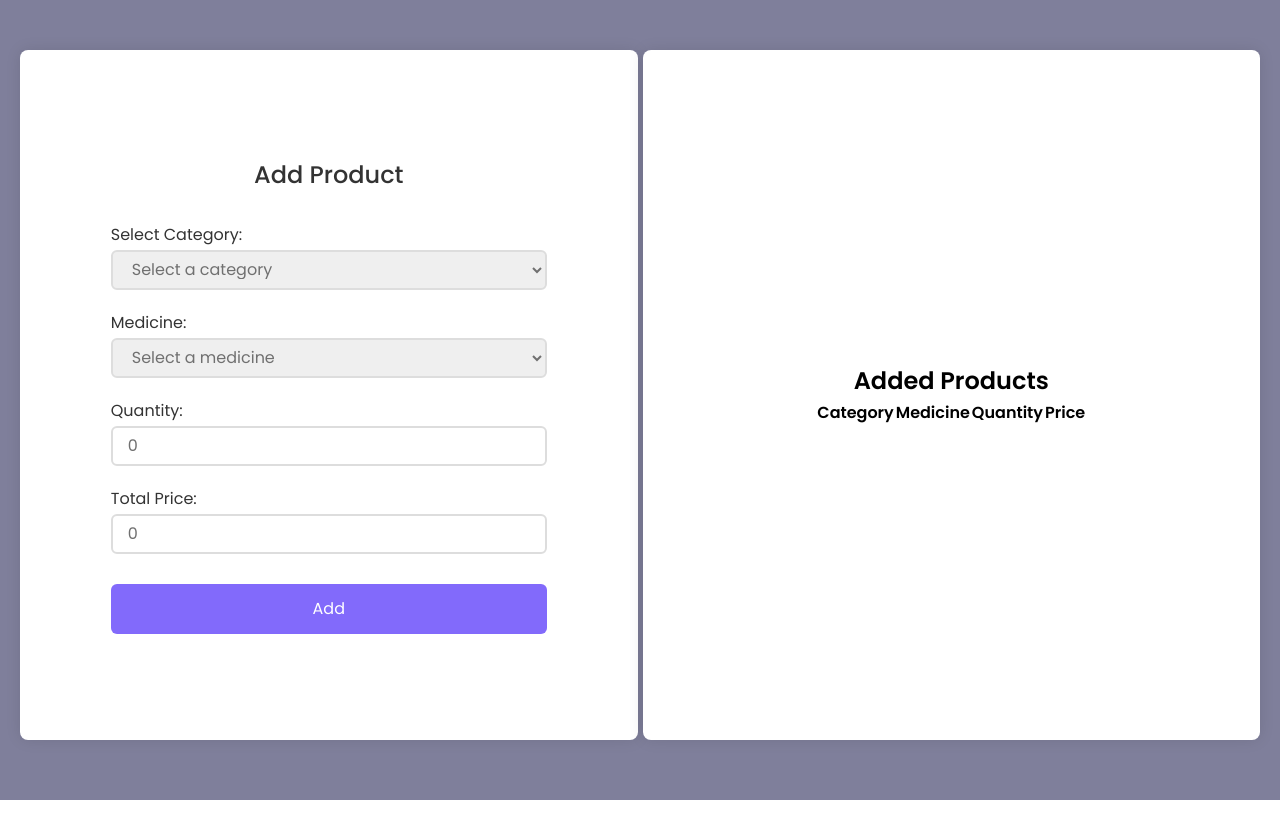
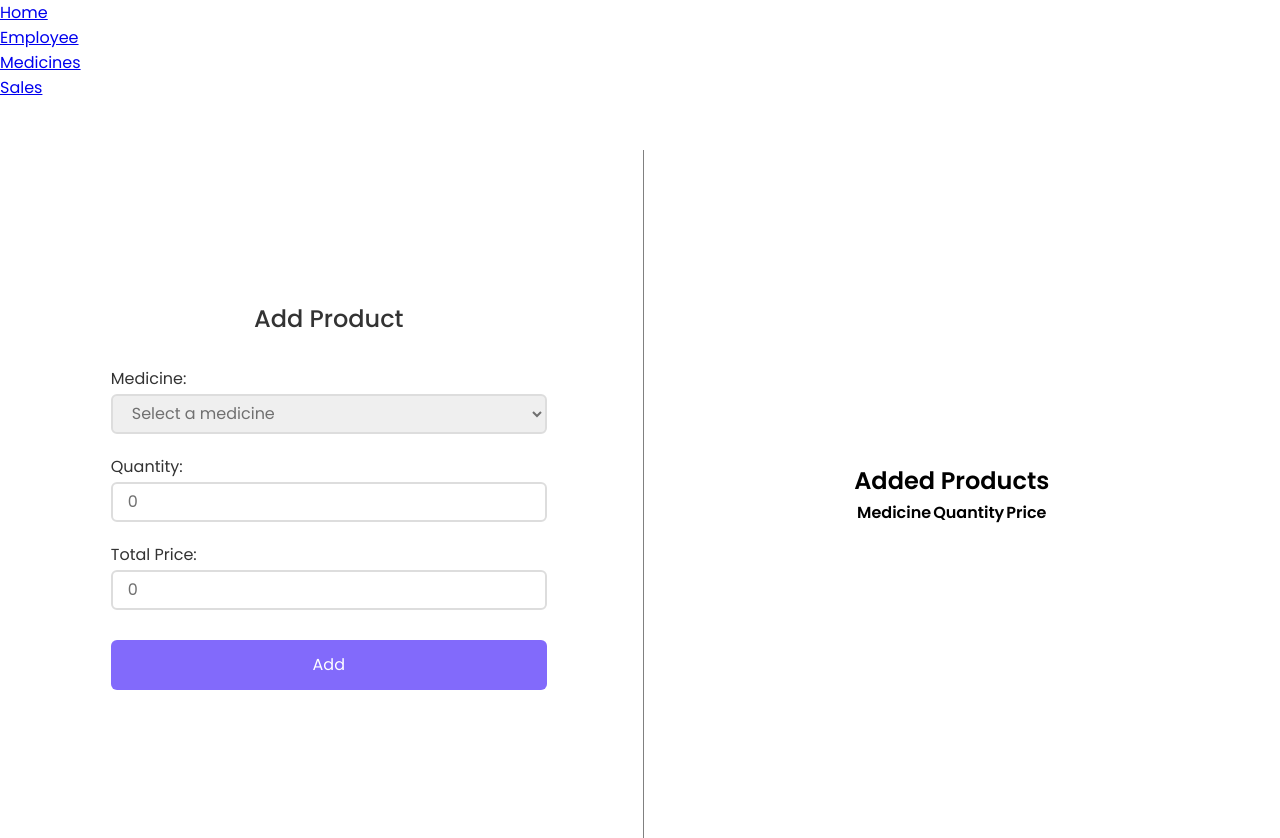
Before and after one commit to RahifulIslam/drug-store-management-Clint, a React (Vite) app: page /sales in a window 1280 px wide. Shown: the top 838 px of the page. Before the commit the page ends 800 px from the top, so only its background shows below. Built offline with nearby package versions, Linux system fonts and the light colour scheme.

Commit message:
add sidebar

```diff
--- a/package.json
+++ b/package.json
@@ -18,7 +18,8 @@
     "formik": "^2.4.2",
     "react": "^18.2.0",
     "react-dom": "^18.2.0",
-    "react-icons": "^4.10.1",
+    "react-icons": "^4.11.0",
+    "recharts": "^2.8.0",
     "yup": "^1.2.0"
   },
   "devDependencies": {
--- a/src/App.css
+++ b/src/App.css
@@ -7,3 +7,13 @@
   padding: 0;
   box-sizing: border-box;
 }
+
+.grid-container {
+  display: grid;
+  grid-template-columns: 260px 1fr 1fr 1fr;
+  grid-template-rows: 0.2fr 3fr;
+  grid-template-areas:
+    'sidebar header header header'
+    'sidebar main main main';
+  height: 100vh;
+}
--- a/src/App.jsx
+++ b/src/App.jsx
@@ -2,18 +2,32 @@ import './App.css'
 import SignUpPage from './components/SignUpPage';
 import SignInPage from './components/SignInPage';
 import { BrowserRouter as Router, Routes, Route } from 'react-router-dom';
-import Sidebar from './components/SideBarPage'
 import Home from './components/Home';
 import Users from './components/Users';
 import Medicines from './components/Medicines';
 import Sales from './components/Sales/Sales';
+import { useState } from 'react';
+import Header from './Header';
+import Sidebar from './Sidebar';
 
 
 function App() {
+  const [sidebarOpen, setSidebarOpen] = useState(false);
+  const openSidebar =()=> {
+    setSidebarOpen(true);
+  }
+  const closeSidebar =()=> {
+    setSidebarOpen(false);
+  }
 
   return (
-    <Router>
-      <Routes>
+
+     <Router>
+      <div className='app-container'>
+        {/* <Header/> */}
+        <Sidebar/>
+        <div className="main-content">
+        <Routes>
         <Route path="/" element={<SignInPage />} />
         <Route path="signup" element={<SignUpPage />} />
         <Route path="sidebar" element={<Sidebar />} />
@@ -22,6 +36,9 @@ function App() {
         <Route path="medicines" element={<Medicines />} />
         <Route path="sales" element={<Sales />} />
       </Routes>
+        </div>
+      </div>
+      {/* <SidebarPage/> */}
     </Router>
   )
 }
--- /dev/null
+++ b/src/Header.jsx
@@ -0,0 +1,14 @@
+import React from 'react';
+import { BiHomeAlt } from 'react-icons/bi';
+
+const Header = () => {
+  return (
+    <header className='header'>
+    <div>
+
+    </div>
+  </header>
+  )
+}
+
+export default Header
--- /dev/null
+++ b/src/Sidebar.jsx
@@ -0,0 +1,26 @@
+// Sidebar.js
+import React from "react";
+import { Link } from "react-router-dom";
+
+const Sidebar = () => {
+  return (
+    <div className="sidebar">
+      <ul>
+        <li>
+          <Link to="/home">Home</Link>
+        </li>
+        <li>
+          <Link to="/users">Employee</Link>
+        </li>
+        <li>
+          <Link to="/medicines">Medicines</Link>
+        </li>
+        <li>
+          <Link to="/sales">Sales</Link>
+        </li>
+      </ul>
+    </div>
+  );
+};
+
+export default Sidebar;
--- /dev/null
+++ b/src/components/Context/CreateContext.jsx
@@ -0,0 +1,2 @@
+import React from "react";
+export const UserContext = React.createContext([]);
--- a/src/components/Sales/Sales.jsx
+++ b/src/components/Sales/Sales.jsx
@@ -1,16 +1,18 @@
-import React, { useState } from "react";
+import React, { useState, useContext } from "react";
+import { UserContext } from "../Context/CreateContext";
 import "../../styles/sales/sales.css";
 const Sales = () => {
+  console.log("Data from the user context", UserContext);
+  const medicinesList = useContext(UserContext);
+  console.log("Medicines are:", medicinesList);
   const [product, setProduct] = useState({
-    category: "",
     medicine: "",
     quantity: 0,
     price: 0,
   });
 
-  const [products, setProducts] = useState([]);
+  const [products, setProducts] = useState({});
 
-  const categories = ["Category 1", "Category 2", "Category 3"];
   const medicines = ["Medicine A", "Medicine B", "Medicine C"];
 
   const handleInputChange = (e) => {
@@ -22,15 +24,9 @@ const Sales = () => {
   };
 
   const handleAddProduct = () => {
-    if (
-      product.category &&
-      product.medicine &&
-      product.quantity > 0 &&
-      product.price > 0
-    ) {
+    if (product.medicine && product.quantity > 0 && product.price > 0) {
       setProducts([...products, product]);
       setProduct({
-        category: "",
         medicine: "",
         quantity: 0,
         price: 0,
@@ -44,32 +40,14 @@ const Sales = () => {
         <header>Add Product</header>
         <form action="#" className="form">
           <div className="input-box">
-            <label>Select Category:</label>
-            <select
-              name="category"
-              value={product.category}
-              onChange={handleInputChange}
-            >
-              <option value="">Select a category</option>
-              {categories.map((category, index) => (
-                <option key={index} value={category}>
-                  {category}
-                </option>
-              ))}
-              ;
-            </select>
-          </div>
-
-          <div className="input-box">
             <label>Medicine:</label>
             <select name="medicine" value={product.medicine}>
               <option value="">Select a medicine</option>
-              {medicines.map((medicine, index) => {
+              {medicines.map((medicine, index) => (
                 <option key={index} value={medicine}>
                   {medicine}
-                </option>;
-              })}
-              ;
+                </option>
+              ))}
             </select>
           </div>
 
@@ -101,21 +79,19 @@ const Sales = () => {
         <table>
           <thead>
             <tr>
-              <th>Category</th>
               <th>Medicine</th>
               <th>Quantity</th>
               <th>Price</th>
             </tr>
           </thead>
           <tbody>
-            {products.map((product, index) => (
+            {/* {products.map((product, index) => (
               <tr key={index}>
-                <td>{product.category}</td>
                 <td>{product.medicine}</td>
                 <td>{product.quantity}</td>
                 <td>{product.price}</td>
               </tr>
-            ))}
+            ))} */}
           </tbody>
         </table>
       </div>
--- a/src/components/medicineTable.jsx
+++ b/src/components/medicineTable.jsx
@@ -5,6 +5,7 @@ import Menu from "@mui/material/Menu";
 import MenuItem from "@mui/material/MenuItem";
 import AddMedicineQuantityModal from "./AddMedicineQuantityModal";
 import UpdateMedicineModal from "./UpdateMedicineModal";
+import { UserContext } from "./Context/CreateContext";
 
 import {
   Table,
@@ -130,7 +131,7 @@ const MedicineTable = ({addValue}) => {
   };
 
   return (
-    <div>
+    <UserContext.Provider value={medicines}>
       <Paper sx={{ width: "100%", overflow: "hidden" }}>
         <TableContainer sx={{ maxHeight: 440 }}>
           <Table stickyHeader aria-label="sticky table">
@@ -220,7 +221,7 @@ const MedicineTable = ({addValue}) => {
         selectedMedicineData={selectedMedicineData}
         setAddUpdateData={setAddUpdateData}
       />
-    </div>
+    </UserContext.Provider>
   );
 };
 
--- a/src/styles/sales/sales.css
+++ b/src/styles/sales/sales.css
@@ -3,7 +3,7 @@
     flex-direction: row;
     justify-content: space-around;
     min-height: 100vh;
-    background-color: rgb(127, 127, 155);
+    background-color: white;
     padding: 20px;
     gap: 5px;
   }
@@ -19,10 +19,12 @@
     /* align-items: center; */
     justify-content: center;
     align-items: center;
-    border-radius: 8px;
-    box-shadow: 0 0 15px rgba(0, 0, 0, 0.1);
     margin-top: 30px;
     margin-bottom: 40px;
+  }
+
+  .sales-container__showMedicine{
+    border-left: 1px solid grey;
   }
 
   .sales-container__addMedicine header{
```
Also changed, not shown: src/Home.jsx (added, +9 -0 lines), 1 other file (tests, documents, lock files or other folders).
